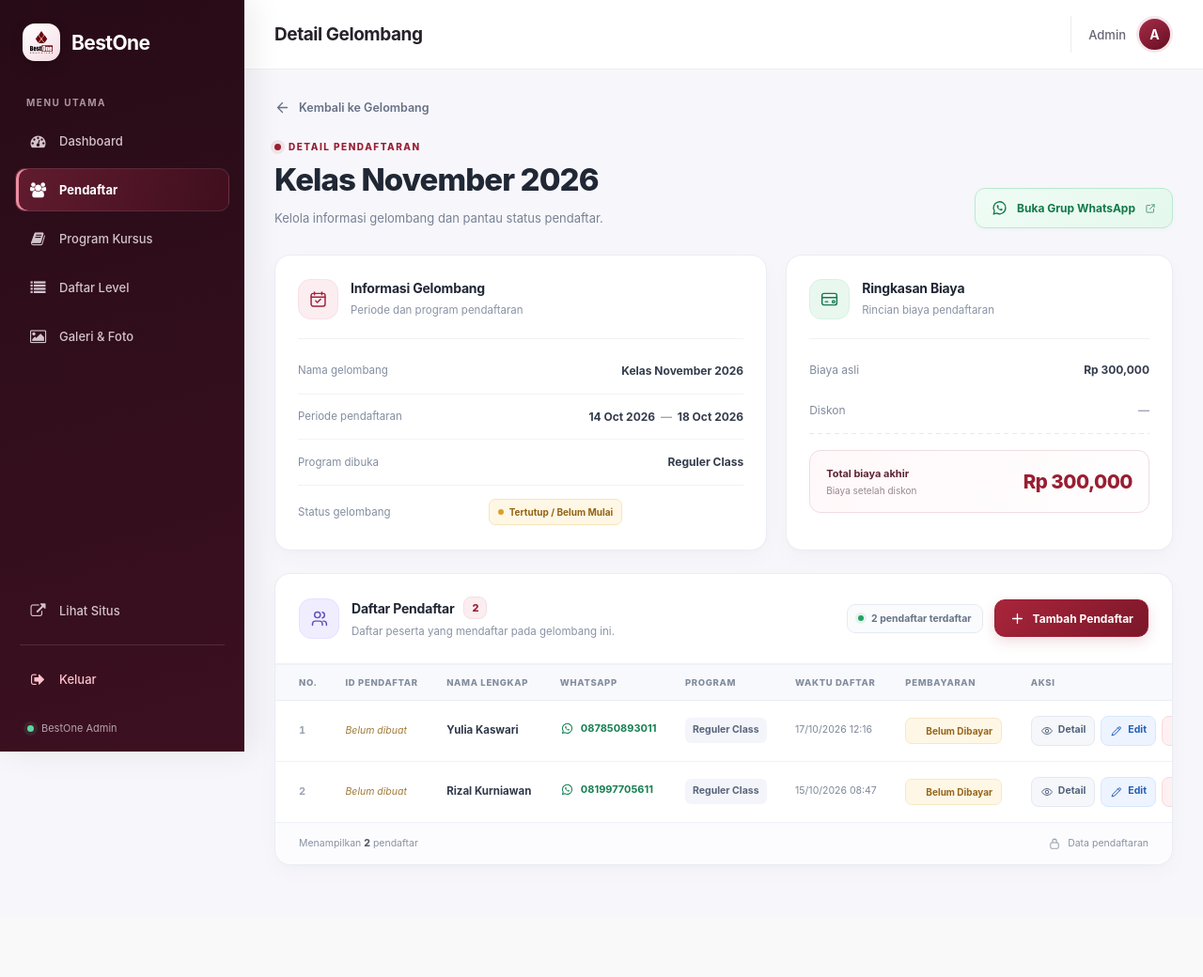
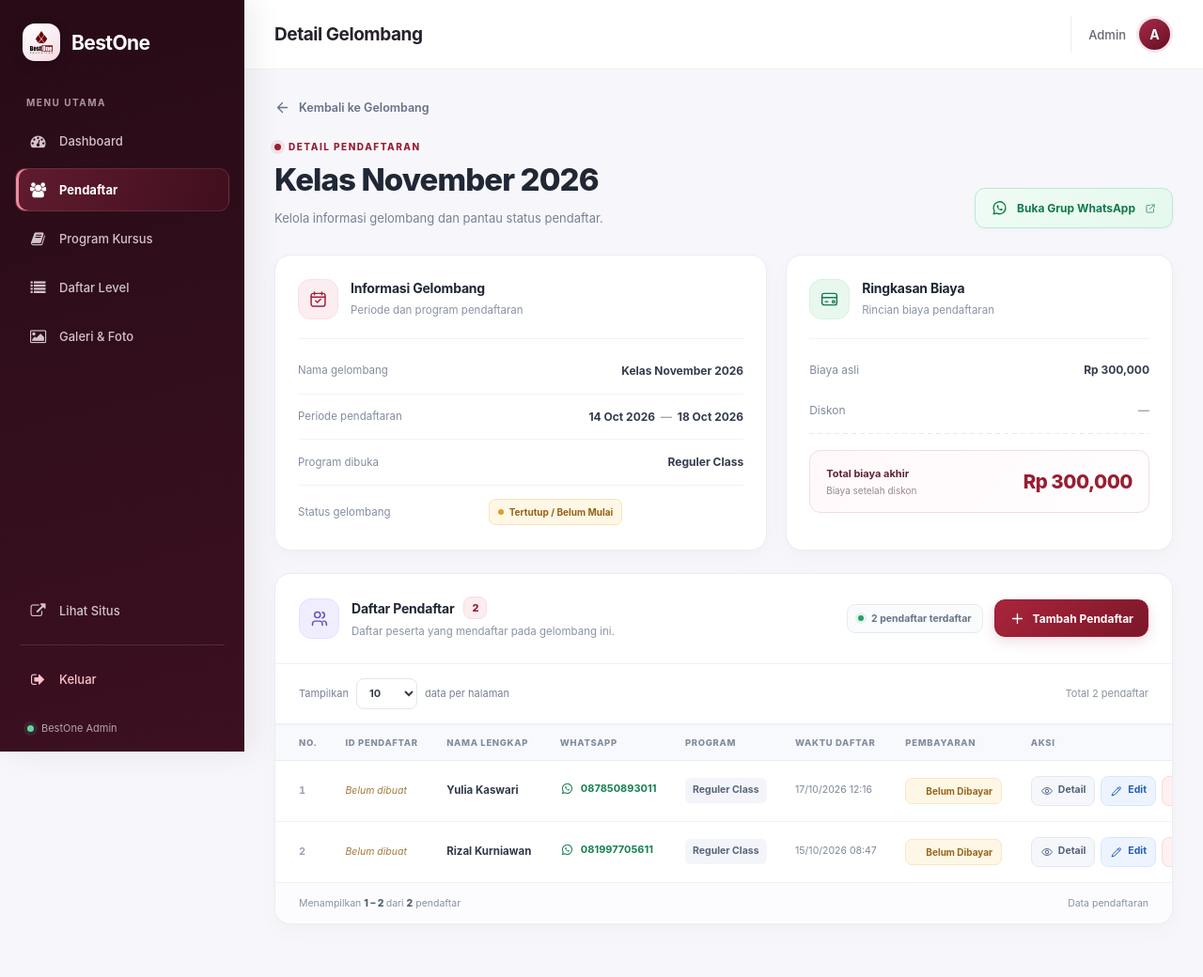
Before and after one commit to Rineva-dev/bestone, a Flask app: page /admin/pendaftar/detail/1 in a window 1280 px wide. Shown: the whole page at 94% size. Before the commit the page ends 921 px from the top, so only its background shows below. Run offline with Flask 3, Linux system fonts and the light colour scheme; the visitor is signed in with stand-in values (Sample User, id 1); data comes from the database, SQL or seed files in the repository; both versions use the stored data as it was after the commit.

Commit message:
upgrade new

```diff
--- a/routes/admin/pendaftar.py
+++ b/routes/admin/pendaftar.py
@@ -29,16 +29,45 @@ def pendaftar():
 @pendaftar_bp.route('/pendaftar/detail/<int:periode_id>')
 def detail(periode_id):
     cek = cek_login()
-    if cek: return cek
+    if cek:
+        return cek
 
     periode = Periode.query.get_or_404(periode_id)
-    daftar_pendaftar = Pendaftar.query.filter_by(periode_id=periode.id).order_by(Pendaftar.waktu_daftar.desc()).all()
 
-    return render_template('admin/detail_pendaftar.html',
+    # Parameter pagination
+    page = request.args.get('page', 1, type=int)
+    per_page = request.args.get('per_page', 10, type=int)
+
+    # Pilihan jumlah data per halaman
+    pilihan_per_page = [10, 15, 25, 50, 100]
+
+    if per_page not in pilihan_per_page:
+        per_page = 10
+
+    # Query pendaftar berdasarkan periode
+    query = Pendaftar.query.filter_by(
+        periode_id=periode.id
+    ).order_by(
+        Pendaftar.waktu_daftar.desc()
+    )
+
+    # Pagination
+    pagination = query.paginate(
+        page=page,
+        per_page=per_page,
+        error_out=False
+    )
+
+    return render_template(
+        'admin/detail_pendaftar.html',
         halaman='pendaftar',
         periode=periode,
-        daftar_pendaftar=daftar_pendaftar
+        daftar_pendaftar=pagination.items,
+        pagination=pagination,
+        per_page=per_page,
+        pilihan_per_page=pilihan_per_page
     )
+
 
 # === TAMBAH GELOMBANG ===
 @pendaftar_bp.route('/pendaftar/periode-baru', methods=['POST'])
@@ -307,10 +336,7 @@ def detail_data(pendaftar_id):
     )
 
 # ===== EDIT DATA PENDAFTAR =====
-@pendaftar_bp.route(
-    '/pendaftar/edit/<int:pendaftar_id>',
-    methods=['GET', 'POST']
-)
+@pendaftar_bp.route('/pendaftar/edit/<int:pendaftar_id>', methods=['GET', 'POST'])
 def edit_pendaftar(pendaftar_id):
     cek = cek_login()
     if cek:
--- a/templates/admin/detail_pendaftar.html
+++ b/templates/admin/detail_pendaftar.html
@@ -209,7 +209,7 @@
         <div>
           <div class="dg-pendaftar-title-line">
             <h2>Daftar Pendaftar</h2>
-            <span class="dg-count">{{ daftar_pendaftar|length }}</span>
+            <span class="dg-count">{{ pagination.total }}</span>
           </div>
           <p>Daftar peserta yang mendaftar pada gelombang ini.</p>
         </div>
@@ -219,7 +219,7 @@
 
         <div class="dg-total-pendaftar">
           <span class="dg-total-dot"></span>
-          {{ daftar_pendaftar|length }} pendaftar terdaftar
+          {{ pagination.total }} pendaftar terdaftar
         </div>
 
         <a
@@ -240,6 +240,32 @@
       </div>
     </div>
 
+    <div class="dg-pagination-toolbar">
+      <div class="dg-pagination-info">
+        Tampilkan
+        <form method="GET"
+              action="{{ request.path }}"
+              class="dg-per-page-form">
+          <input type="hidden" name="page" value="1">
+
+          <select name="per_page"
+                  aria-label="Jumlah data per halaman"
+                  onchange="this.form.submit()">
+            {% for jumlah in pilihan_per_page %}
+              <option value="{{ jumlah }}"
+                      {% if per_page == jumlah %}selected{% endif %}>
+                {{ jumlah }}
+              </option>
+            {% endfor %}
+          </select>
+        </form>
+        data per halaman
+      </div>
+
+      <div class="dg-pagination-total">
+        Total {{ pagination.total }} pendaftar
+      </div>
+    </div>
 
     <div class="dg-tabel-scroll">
       <table class="dg-tabel">
@@ -260,7 +286,9 @@
           {% if daftar_pendaftar %}
             {% for p in daftar_pendaftar %}
             <tr>
-              <td class="dg-nomor">{{ loop.index }}</td>
+              <td class="dg-nomor">
+                {{ (pagination.page - 1) * pagination.per_page + loop.index }}
+              </td>
 
               <td>
                 {% if p.sudah_bayar %}
@@ -405,18 +433,75 @@
       </table>
     </div>
 
+    {% if pagination.pages > 1 %}
+    <nav class="dg-pagination" aria-label="Navigasi halaman pendaftar">
+
+      {% if pagination.has_prev %}
+        <a class="dg-page-btn"
+          href="{{ url_for(request.endpoint,
+                            periode_id=periode.id,
+                            page=pagination.prev_num,
+                            per_page=per_page) }}">
+          Sebelumnya
+        </a>
+      {% else %}
+        <span class="dg-page-btn disabled">Sebelumnya</span>
+      {% endif %}
+
+      {% for nomor in pagination.iter_pages(
+          left_edge=1, right_edge=1, left_current=2, right_current=2
+      ) %}
+        {% if nomor %}
+          {% if nomor == pagination.page %}
+            <span class="dg-page-number active"
+                  aria-current="page">{{ nomor }}</span>
+          {% else %}
+            <a class="dg-page-number"
+              href="{{ url_for(request.endpoint,
+                                periode_id=periode.id,
+                                page=nomor,
+                                per_page=per_page) }}">
+              {{ nomor }}
+            </a>
+          {% endif %}
+        {% else %}
+          <span class="dg-page-ellipsis">…</span>
+        {% endif %}
+      {% endfor %}
+
+      {% if pagination.has_next %}
+        <a class="dg-page-btn"
+          href="{{ url_for(request.endpoint,
+                            periode_id=periode.id,
+                            page=pagination.next_num,
+                            per_page=per_page) }}">
+          Berikutnya
+        </a>
+      {% else %}
+        <span class="dg-page-btn disabled">Berikutnya</span>
+      {% endif %}
+
+    </nav>
+    {% endif %}
+
     <footer class="dg-tabel-footer">
       <span>
-        Menampilkan <strong>{{ daftar_pendaftar|length }}</strong> pendaftar
+        Menampilkan
+        <strong>
+          {% if pagination.total > 0 %}
+            {{ (pagination.page - 1) * pagination.per_page + 1 }}
+            –
+            {{ (pagination.page - 1) * pagination.per_page
+              + pagination.items|length }}
+          {% else %}
+            0
+          {% endif %}
+        </strong>
+        dari <strong>{{ pagination.total }}</strong> pendaftar
       </span>
+
       <span class="dg-footer-secure">
-        <svg viewBox="0 0 20 20" fill="none" aria-hidden="true">
-          <rect x="4" y="8.5" width="12" height="9" rx="2"
-                stroke="currentColor" stroke-width="1.5"/>
-          <path d="M7 8.5V6a3 3 0 0 1 6 0v2.5"
-                stroke="currentColor" stroke-width="1.5"
-                stroke-linecap="round"/>
-        </svg>
+        <!-- Pertahankan SVG ikon gembok kamu di sini -->
         Data pendaftaran
       </span>
     </footer>
@@ -1527,6 +1612,127 @@
     font-size: 11px;
   }
 }
+
+/* TOOLBAR PAGINATION */
+
+.detail-gelombang .dg-pagination-toolbar {
+  display: flex;
+  align-items: center;
+  justify-content: space-between;
+  flex-wrap: wrap;
+  gap: 12px;
+  padding: 15px 25px;
+  border-bottom: 1px solid #edf0f5;
+  background: #fff;
+}
+
+.detail-gelombang .dg-pagination-info {
+  display: flex;
+  align-items: center;
+  flex-wrap: wrap;
+  gap: 8px;
+  color: #778195;
+  font-size: 11px;
+}
+
+.detail-gelombang .dg-per-page-form {
+  margin: 0;
+}
+
+.detail-gelombang .dg-per-page-form select {
+  min-width: 65px;
+  height: 33px;
+  padding: 0 9px;
+  border: 1px solid #e1e6ef;
+  border-radius: 8px;
+  background: #fff;
+  color: #343c4d;
+  font: inherit;
+  font-weight: 700;
+  cursor: pointer;
+}
+
+.detail-gelombang .dg-pagination-total {
+  color: #8992a2;
+  font-size: 11px;
+}
+
+/* NAVIGASI HALAMAN */
+
+.detail-gelombang .dg-pagination {
+  display: flex;
+  align-items: center;
+  justify-content: center;
+  flex-wrap: wrap;
+  gap: 6px;
+  padding: 18px 20px;
+  border-top: 1px solid #edf0f5;
+  background: #fff;
+}
+
+.detail-gelombang .dg-page-btn,
+.detail-gelombang .dg-page-number {
+  display: inline-flex;
+  align-items: center;
+  justify-content: center;
+  min-width: 35px;
+  height: 35px;
+  padding: 0 10px;
+  border: 1px solid #e5e9f0;
+  border-radius: 9px;
+  background: #fff;
+  color: #596579;
+  font-family: inherit;
+  font-size: 11px;
+  font-weight: 700;
+  text-decoration: none;
+  transition: background .2s ease, border-color .2s ease,
+              color .2s ease;
+}
+
+.detail-gelombang .dg-page-btn:hover,
+.detail-gelombang .dg-page-number:hover {
+  border-color: #d9a5af;
+  background: #fff6f8;
+  color: #991e32;
+}
+
+.detail-gelombang .dg-page-number.active {
+  border-color: #991e32;
+  background: #991e32;
+  color: #fff;
+}
+
+.detail-gelombang .dg-page-btn.disabled {
+  background: #f8f9fc;
+  color: #b4bbc7;
+  cursor: not-allowed;
+}
+
+.detail-gelombang .dg-page-ellipsis {
+  padding: 0 3px;
+  color: #929bad;
+}
+
+@media (max-width: 640px) {
+  .detail-gelombang .dg-pagination-toolbar {
+    align-items: flex-start;
+    padding: 14px 16px;
+  }
+
+  .detail-gelombang .dg-pagination {
+    gap: 5px;
+    padding: 15px 10px;
+  }
+
+  .detail-gelombang .dg-page-btn,
+  .detail-gelombang .dg-page-number {
+    min-width: 32px;
+    height: 33px;
+    padding: 0 8px;
+    font-size: 10px;
+  }
+}
 </style>
 
 {% endblock %}
--- a/templates/admin/pendaftar.html
+++ b/templates/admin/pendaftar.html
@@ -481,6 +481,7 @@
   font-weight: 700;
   box-shadow: 0 4px 12px rgba(153,30,50,.13);
   transition: .2s ease;
+  cursor: pointer;
 }
 
 .gelombang-header .btn-utama:hover {
--- a/templates/public/konfirmasi.html
+++ b/templates/public/konfirmasi.html
@@ -857,11 +857,11 @@
 /* Tablet dan HP */
 @media (max-width: 640px) {
   .bo-konfirmasi {
-    padding: 48px 15px 55px;
+    padding: 80px 15px 55px;
   }
 
   .bo-konfirmasi-bg {
-    height: 360px;
+    height: 460px;
     clip-path: ellipse(145% 100% at 50% 0%);
   }
 
```
Also changed, not shown: instance/bestone.db.
